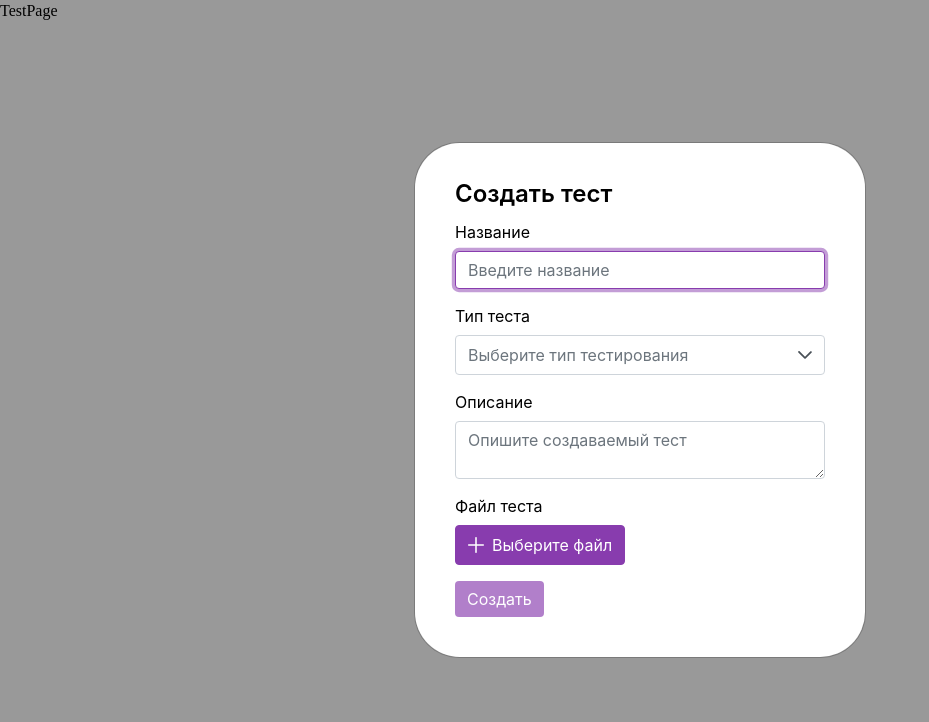
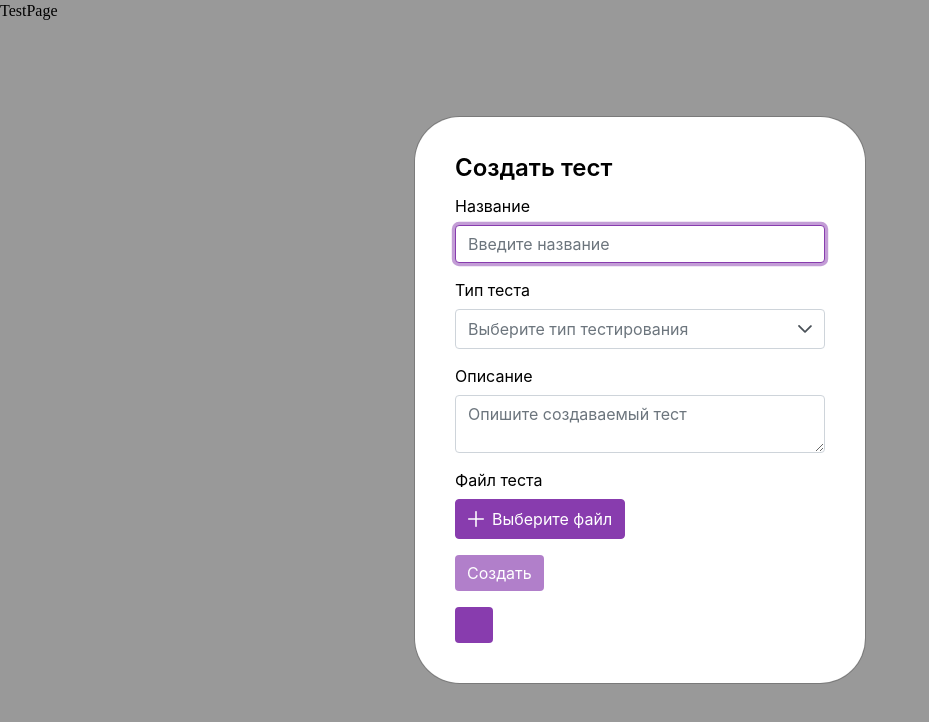
Before and after one commit to os-nsu/ostest-front, a React (Vite) app: page /tests in a window 1280 px wide. Shown: the top 722 px of the page, without its empty margins (0-929 px from the left). Built offline with nearby package versions, Linux system fonts and the light colour scheme.

Commit message:
12200 edit vite.config.ts and tsconfig.app.json: add alias for public dist

```diff
--- a/src/components/modals/ModalCreateTest/ModalCreateTest.tsx
+++ b/src/components/modals/ModalCreateTest/ModalCreateTest.tsx
@@ -1,6 +1,8 @@
 import TestForm from '@/components/forms/TestForm/TestForm.tsx';
 import { Dialog } from 'primereact/dialog';
 import styles from '@styles/components/ModalCreateTest.module.scss';
+import { Button } from 'primereact/button';
+import IconClose from '@public/close.svg';
 
 export default function ModalCreateTest() {
   return (
@@ -12,6 +14,7 @@ export default function ModalCreateTest() {
         <div className={styles.container}>
           <span className={styles.title}>Создать тест</span>
           <TestForm />
+          <Button icon={IconClose} />
         </div>
       )}
     />
--- a/tsconfig.app.json
+++ b/tsconfig.app.json
@@ -23,6 +23,7 @@
       "@/*": ["./src/*"],
       "@styles/*": ["./src/styles/*"],
       "@UI/*": ["./src/UI/*"],
+      "@public/*": ["./public/*"],
     }
   },
   "include": ["src"]
--- a/vite.config.ts
+++ b/vite.config.ts
@@ -9,6 +9,7 @@ export default defineConfig({
       '@': fileURLToPath(new URL('./src', import.meta.url)),
       '@styles': fileURLToPath(new URL('./src/styles', import.meta.url)),
       '@UI': fileURLToPath(new URL('./src/UI', import.meta.url)),
+      '@public': fileURLToPath(new URL('./public', import.meta.url)),
     },
   }
 })
```
Also changed, not shown: public/close.svg (added).
